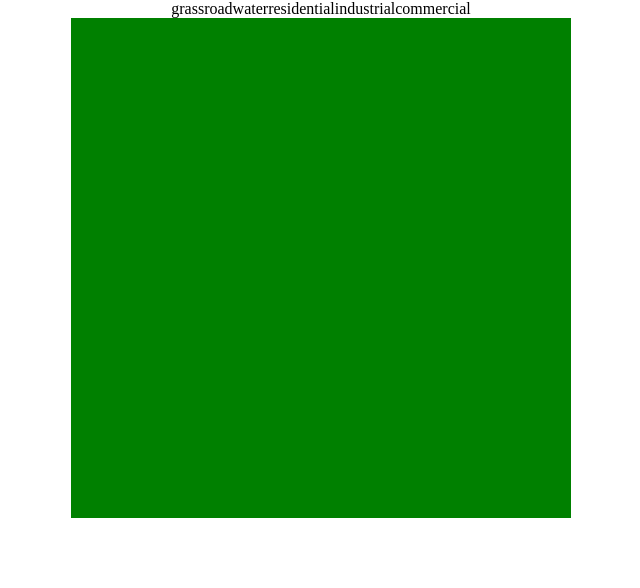
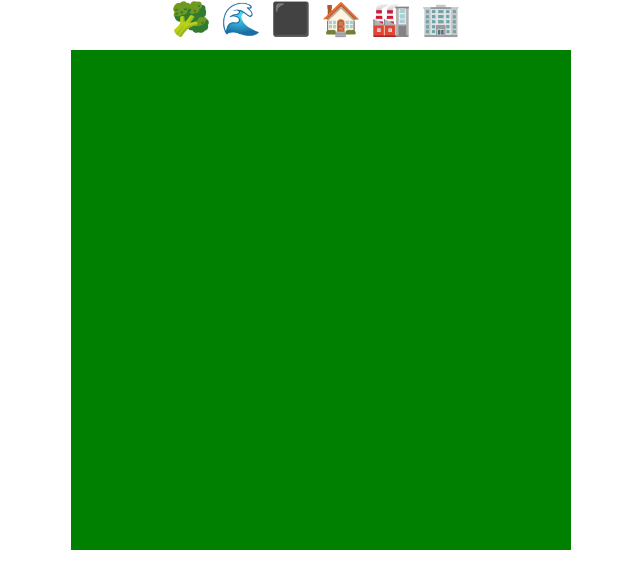
Before and after one commit to grantsru/simcity-js, a React (Vite) app: page / in a window 1280 px wide. Shown: the top 588 px of the page, without its empty margins (319-959 px from the left). Built offline with nearby package versions, Linux system fonts and the light colour scheme.

Commit message:
Toolbar iconography

```diff
--- a/src/components/Cell.tsx
+++ b/src/components/Cell.tsx
@@ -11,23 +11,10 @@ interface CellProps {
   tile: Tile;
 }
 
-const cellBackground = (props: CellProps): string => {
-  switch (props.tile.type) {
-    case TileType.grass:
-      return 'green';
-    case TileType.water:
-      return 'blue';
-    case TileType.road:
-      return 'darkslategray';
-    default:
-      return 'white';
-  }
-}
-
 const StyledCell = styled.div`
   height: 50px;
   width: 50px;
-  background: ${cellBackground};
+  background: ${(props: CellProps) => props.tile.cellBackground()};
 `;
 
 export default function Cell(props: CellProps) {
--- a/src/containers/Toolbar.tsx
+++ b/src/containers/Toolbar.tsx
@@ -2,7 +2,7 @@ import React, { useContext } from 'react';
 import styled from 'styled-components';
 import {Context, SELECT_TOOL} from "../store";
 
-import { TileType } from "../models/Tile";
+import { TileType, tileIcons } from "../models/Tile";
 
 const StyledToolbar = styled.div`
   display: flex;
@@ -10,21 +10,37 @@ const StyledToolbar = styled.div`
   justify-content: center;
 `;
 
+const StyledToolTile = styled.div`
+  height: 50px;
+  width: 50px;
+  font-size: 32px;
+`;
+
 export default function Toolbar() {
-    const [, dispatch] = useContext(Context);
+    const [state, dispatch] = useContext(Context);
 
-    const selectTool = (e) => {
-        dispatch({
-            type: SELECT_TOOL,
-            payload: e.target.innerText,
-        })
-    }
+    const toolList = [...Array(Object.keys(TileType).length / 2)].map((_, i) => ({
+        value: TileType[i],
+        icon: tileIcons[i],
+        select() {
+            dispatch({
+                type: SELECT_TOOL,
+                payload: TileType[i],
+            })
+        }
+    }));
 
     return (
         <StyledToolbar>
             {
-                [...Array(Object.keys(TileType).length / 2)].map((_, i) =>
-                    <div key={TileType[i]} onClick={selectTool}>{TileType[i]}</div>
+                toolList.map((tool, i) =>
+                    <StyledToolTile
+                        key={tool.value}
+                        isActive={tool.value === state.activeTool}
+                        onClick={tool.select}
+                    >
+                        {tool.icon}
+                    </StyledToolTile>
                 )
             }
         </StyledToolbar>
--- a/src/models/Tile.ts
+++ b/src/models/Tile.ts
@@ -1,11 +1,13 @@
 export enum TileType {
     'grass',
+    'water',
     'road',
-    'water',
     'residential',
     'industrial',
     'commercial'
 }
+
+export const tileIcons = ['🥦', '🌊', '⬛', '🏠', '🏭', '🏢'];
 
 export default class Tile {
     type: TileType;
@@ -16,6 +18,19 @@ export default class Tile {
         this.type = type || TileType.grass;
     }
 
+    cellBackground(): string {
+        switch (this.type) {
+            case TileType.grass:
+                return 'green';
+            case TileType.water:
+                return 'blue';
+            case TileType.road:
+                return '#383838';
+            default:
+                return 'white';
+        }
+    }
+
     setTileType(value) {
         this.type = value;
     }
```
